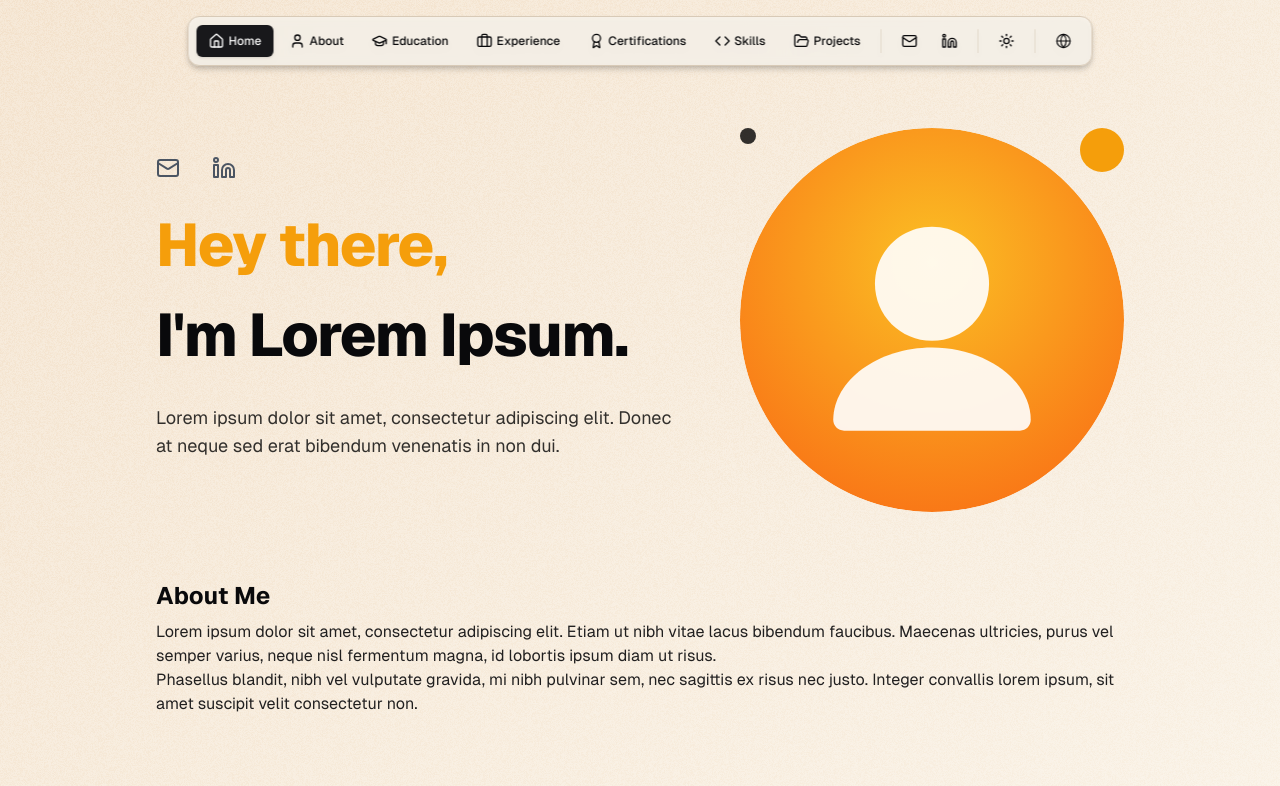
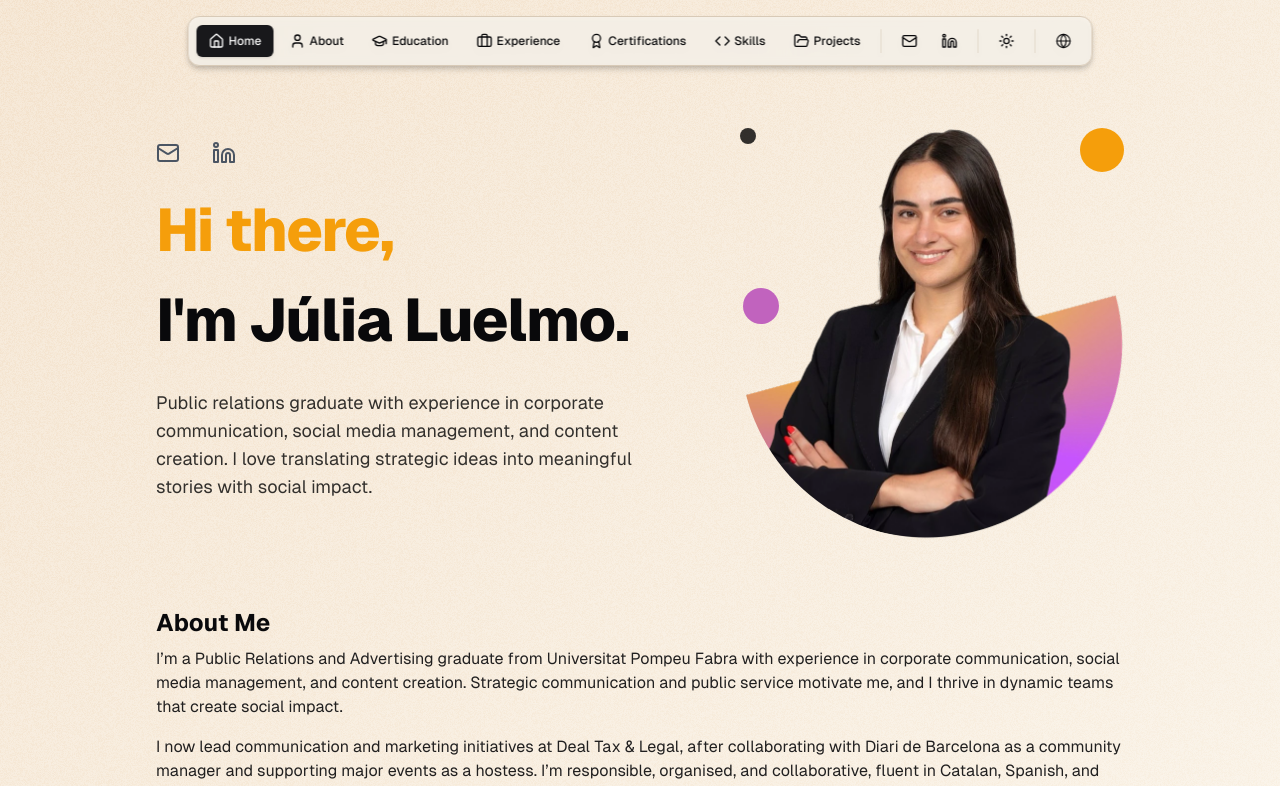
Before and after one commit to julialuelmo/my-portfolio, a React (Vite) app: page /en in a window 1280 px wide. Shown: the top 786 px of the page. Built offline with nearby package versions, Linux system fonts and the light colour scheme.

Commit message:
feat: update personal information

```diff
--- a/src/components/sections/About.tsx
+++ b/src/components/sections/About.tsx
@@ -1,14 +1,11 @@
 import React from "react";
 import { useTranslation } from "react-i18next";
-import i18n from "@/i18n";
 import { useLanguageKey } from "@/hooks/useLanguageKey";
 
 const About: React.FC = () => {
   const { t } = useTranslation();
   const key = useLanguageKey();
-
-  const isCatalanOrSpanish = i18n.language === "ca" || i18n.language === "es";
-  const paragraph1 = t("about.paragraph1");
+  const paragraphs = [t("about.paragraph1"), t("about.paragraph2")];
 
   return (
     <section
@@ -17,18 +14,10 @@ const About: React.FC = () => {
       className="pb-6 pt-0 md:pb-8 md:pt-4 mlg:pb-9 mlg:pt-6 lg:pb-10 lg:pt-7"
     >
       <h2 className="text-2xl font-semibold mb-2">{t("about.title")}</h2>
-      <div className="opacity-90">
-        <p className="space-y-4">
-          {isCatalanOrSpanish ? (
-            <>
-              {paragraph1.split(" responsive")[0]}
-              <em> responsive</em>.{paragraph1.split(" responsive")[1]}
-            </>
-          ) : (
-            paragraph1
-          )}
-        </p>
-        <p>{t("about.paragraph2")}</p>
+      <div className="space-y-4 opacity-90">
+        {paragraphs.map((paragraph, index) => (
+          <p key={index}>{paragraph}</p>
+        ))}
       </div>
     </section>
   );
--- a/src/components/sections/Home.tsx
+++ b/src/components/sections/Home.tsx
@@ -7,7 +7,7 @@ import {
 } from "@/components/ui/tooltip";
 import { useTranslation } from "react-i18next";
 import { TooltipSectionProps } from "@/types/tooltipSectionProps";
-import profileImage from "@/assets/images/placeholder-profile.svg";
+import profileImage from "@/assets/images/me.webp";
 
 const TooltipSection: React.FC<TooltipSectionProps> = ({ t }) => (
   <div className="flex justify-center md:justify-start mb-5">
@@ -15,7 +15,7 @@ const TooltipSection: React.FC<TooltipSectionProps> = ({ t }) => (
       <Tooltip>
         <TooltipTrigger className="mr-8" asChild>
           <a
-            href="mailto:hello@example.com"
+            href="mailto:julialuelmorodriguez@gmail.com"
             className="text-gray-600 hover:text-amber-500 transition-colors dark:text-white/70 dark:hover:text-amber-500"
           >
             <Mail size={24} />
@@ -28,7 +28,7 @@ const TooltipSection: React.FC<TooltipSectionProps> = ({ t }) => (
       <Tooltip>
         <TooltipTrigger asChild>
           <a
-            href="https://www.linkedin.com/in/your-profile/"
+            href="https://www.linkedin.com/in/júlia-luelmo-rodríguez-0157aa341"
             target="_blank"
             rel="noopener noreferrer"
             className="text-gray-600 hover:text-amber-500 transition-colors dark:text-white/70 dark:hover:text-amber-500"
@@ -70,7 +70,7 @@ const Home: React.FC = () => {
         <div className="md:translate-y-44 md:translate-x-52 mlg:translate-y-0 mlg:translate-x-0 mlg:ml-auto relative">
           <img
             src={profileImage}
-            alt="Placeholder portrait"
+            alt="Portrait of Júlia Luelmo"
             className="h-full w-52 sm:w-56 md:w-56 mlg:w-80 lg:w-96 rounded-full z-10 relative"
           />
           <div className="absolute top-[0px] right-[0px] w-6 h-6 ssm:w-8 ssm:h-8 mlg:w-11 mlg:h-11 bg-accentPrimary rounded-full z-0"></div>
--- a/src/locales/ca.json
+++ b/src/locales/ca.json
@@ -9,16 +9,16 @@
     "projects": "Projectes"
   },
   "home": {
-    "emailTooltip": "Enviar correu electrònic",
-    "linkedinTooltip": "Perfil de LinkedIn",
+    "emailTooltip": "Envia'm un correu",
+    "linkedinTooltip": "Connecta a LinkedIn",
     "greeting": "Hola,",
-    "name": "Sóc Lorem Ipsum.",
-    "intro": "Lorem ipsum dolor sit amet, consectetur adipiscing elit. Duis id ipsum id lacus tristique consequat."
+    "name": "Sóc Júlia Luelmo.",
+    "intro": "Graduada en Publicitat i Relacions Públiques amb experiència en comunicació corporativa, gestió de xarxes socials i creació de continguts. M'apassiona impulsar històries estratègiques amb impacte social des d'equips dinàmics."
   },
   "about": {
     "title": "Sobre mi",
-    "paragraph1": "Lorem ipsum dolor sit amet, consectetur adipiscing elit. Integer elementum leo sed sem sagittis, vel vulputate turpis varius.",
-    "paragraph2": "Suspendisse potenti. Morbi tristique, eros eget cursus ullamcorper, lorem magna gravida est, nec condimentum ligula urna eget nibh."
+    "paragraph1": "Sóc graduada en Publicitat i Relacions Públiques per la Universitat Pompeu Fabra, amb experiència en comunicació corporativa, gestió de xarxes socials i creació de continguts. M’inspira la comunicació estratègica i el servei públic, i gaudeixo treballant en equips dinàmics amb impacte social.",
+    "paragraph2": "Actualment coordino la comunicació i el màrqueting a Deal Tax & Legal, després d’haver col·laborat com a community manager al Diari de Barcelona i donar suport logístic com a hostessa en esdeveniments. Em defineixen la responsabilitat, l’organització i el treball en equip, juntament amb la solvència en català, castellà i anglès i habilitats digitals en WordPress, SEO i analítica."
   },
   "education": {
     "title": "Formació Acadèmica",
--- a/src/locales/en.json
+++ b/src/locales/en.json
@@ -9,16 +9,16 @@
     "projects": "Projects"
   },
   "home": {
-    "emailTooltip": "Send Email",
-    "linkedinTooltip": "LinkedIn Profile",
-    "greeting": "Hey there,",
-    "name": "I'm Lorem Ipsum.",
-    "intro": "Lorem ipsum dolor sit amet, consectetur adipiscing elit. Donec at neque sed erat bibendum venenatis in non dui."
+    "emailTooltip": "Email Júlia",
+    "linkedinTooltip": "Connect on LinkedIn",
+    "greeting": "Hi there,",
+    "name": "I'm Júlia Luelmo.",
+    "intro": "Public relations graduate with experience in corporate communication, social media management, and content creation. I love translating strategic ideas into meaningful stories with social impact."
   },
   "about": {
     "title": "About Me",
-    "paragraph1": "Lorem ipsum dolor sit amet, consectetur adipiscing elit. Etiam ut nibh vitae lacus bibendum faucibus. Maecenas ultricies, purus vel semper varius, neque nisl fermentum magna, id lobortis ipsum diam ut risus.",
-    "paragraph2": "Phasellus blandit, nibh vel vulputate gravida, mi nibh pulvinar sem, nec sagittis ex risus nec justo. Integer convallis lorem ipsum, sit amet suscipit velit consectetur non."
+    "paragraph1": "I’m a Public Relations and Advertising graduate from Universitat Pompeu Fabra with experience in corporate communication, social media management, and content creation. Strategic communication and public service motivate me, and I thrive in dynamic teams that create social impact.",
+    "paragraph2": "I now lead communication and marketing initiatives at Deal Tax & Legal, after collaborating with Diari de Barcelona as a community manager and supporting major events as a hostess. I’m responsible, organised, and collaborative, fluent in Catalan, Spanish, and English, and comfortable working with WordPress, SEO, and digital analytics."
   },
   "education": {
     "title": "Education",
--- a/src/locales/es.json
+++ b/src/locales/es.json
@@ -9,16 +9,16 @@
     "projects": "Proyectos"
   },
   "home": {
-    "emailTooltip": "Enviar correo electrónico",
-    "linkedinTooltip": "Perfil de LinkedIn",
+    "emailTooltip": "Envíame un correo",
+    "linkedinTooltip": "Conecta en LinkedIn",
     "greeting": "Hola,",
-    "name": "Soy Lorem Ipsum.",
-    "intro": "Lorem ipsum dolor sit amet, consectetur adipiscing elit. Donec ac interdum ante, vitae dictum risus."
+    "name": "Soy Júlia Luelmo.",
+    "intro": "Graduada en Publicidad y Relaciones Públicas con experiencia en comunicación corporativa, gestión de redes sociales y creación de contenidos. Me motiva impulsar historias estratégicas con impacto social desde equipos dinámicos."
   },
   "about": {
     "title": "Sobre mí",
-    "paragraph1": "Lorem ipsum dolor sit amet, consectetur adipiscing elit. Integer porttitor lectus ac neque consectetur aliquet. Phasellus at aliquam dui, nec finibus sapien.",
-    "paragraph2": "Curabitur tincidunt, tortor ac volutpat posuere, ipsum justo fringilla tellus, ut efficitur nibh arcu id ipsum. Sed tristique lorem ac lacus consequat, sit amet interdum massa ullamcorper."
+    "paragraph1": "Soy graduada en Publicidad y Relaciones Públicas por la Universitat Pompeu Fabra con experiencia en comunicación corporativa, gestión de redes sociales y creación de contenidos. Me apasiona la comunicación estratégica y el servicio público, y disfruto trabajando en equipos dinámicos con impacto social.",
+    "paragraph2": "Actualmente lidero la comunicación y el marketing en Deal Tax & Legal, tras colaborar como community manager en el Diari de Barcelona y apoyar la logística en eventos como hostessa. Me definen la responsabilidad, la organización y el trabajo en equipo, además de la solvencia en catalán, castellano e inglés y habilidades digitales en WordPress, SEO y analítica."
   },
   "education": {
     "title": "Formación Académica",
```
Also changed, not shown: src/assets/images/me.webp.
